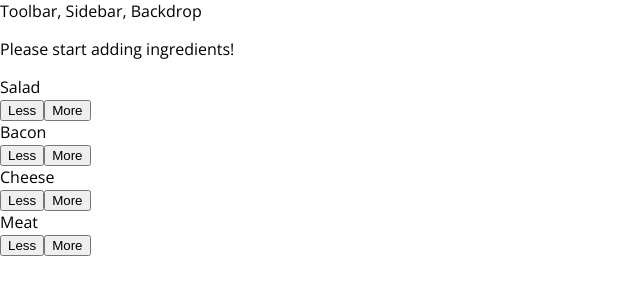
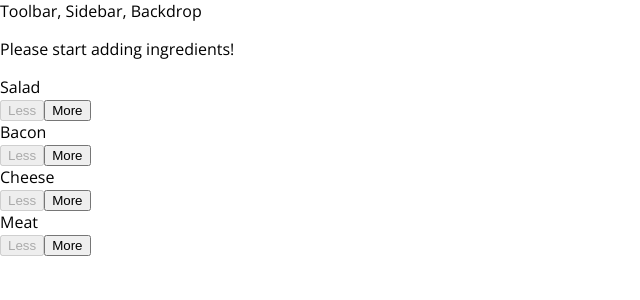
Before and after one commit to ani4aniket/burger-builder, a React app: page / in a window 1280 px wide. Shown: the top 300 px of the page, without its empty margins (0-640 px from the left). Built offline with nearby package versions, Linux system fonts and the light colour scheme.

Commit message:
button disabled for remove ingredient if 0

```diff
--- a/src/components/Burger/BuildControls/BuildControl/BuildControl.js
+++ b/src/components/Burger/BuildControls/BuildControl/BuildControl.js
@@ -4,8 +4,13 @@
 const buildControl = (props) => (
     <div className={classes.BuildControl}>
         <div className={classes.Label}>{props.label}</div>
-        <button className={classes.Less} onClick={props.removed}>Less</button>
-        <button className={classes.More} onClick={props.added}>More</button>
+        <button
+            className={classes.Less}
+            onClick={props.removed}
+            disabled={props.disabled}>Less</button>
+        <button
+            className={classes.More}
+            onClick={props.added}>More</button>
     </div>
 )
 
--- a/src/components/Burger/BuildControls/BuildControls.js
+++ b/src/components/Burger/BuildControls/BuildControls.js
@@ -18,7 +18,8 @@
                 label={ctrl.label}
                 added={() => props.ingredientAdded(ctrl.type)}
                 removed={() => props.ingredientRemoved(ctrl.type)}
-                />
+                disabled={props.disabled[ctrl.type]}
+            />
         ))}
     </div>
 )
--- a/src/containers/BurgerBuilder/BurgerBuilder.js
+++ b/src/containers/BurgerBuilder/BurgerBuilder.js
@@ -60,12 +60,20 @@
     }
 
     render() {
+        const disabledInfo = {
+            ...this.state.ingredients
+        }
+        for (let key in disabledInfo){
+            disabledInfo[key] = disabledInfo[key] <=0
+        }
+
         return (
             <Aux>
                 <Burger ingredients={this.state.ingredients} />
                 <BuildControls
                     ingredientAdded={this.addIngredientHandler}
                     ingredientRemoved={this.removeIngredientHandler}
+                    disabled={disabledInfo}
                 />
             </Aux>
          );
```
